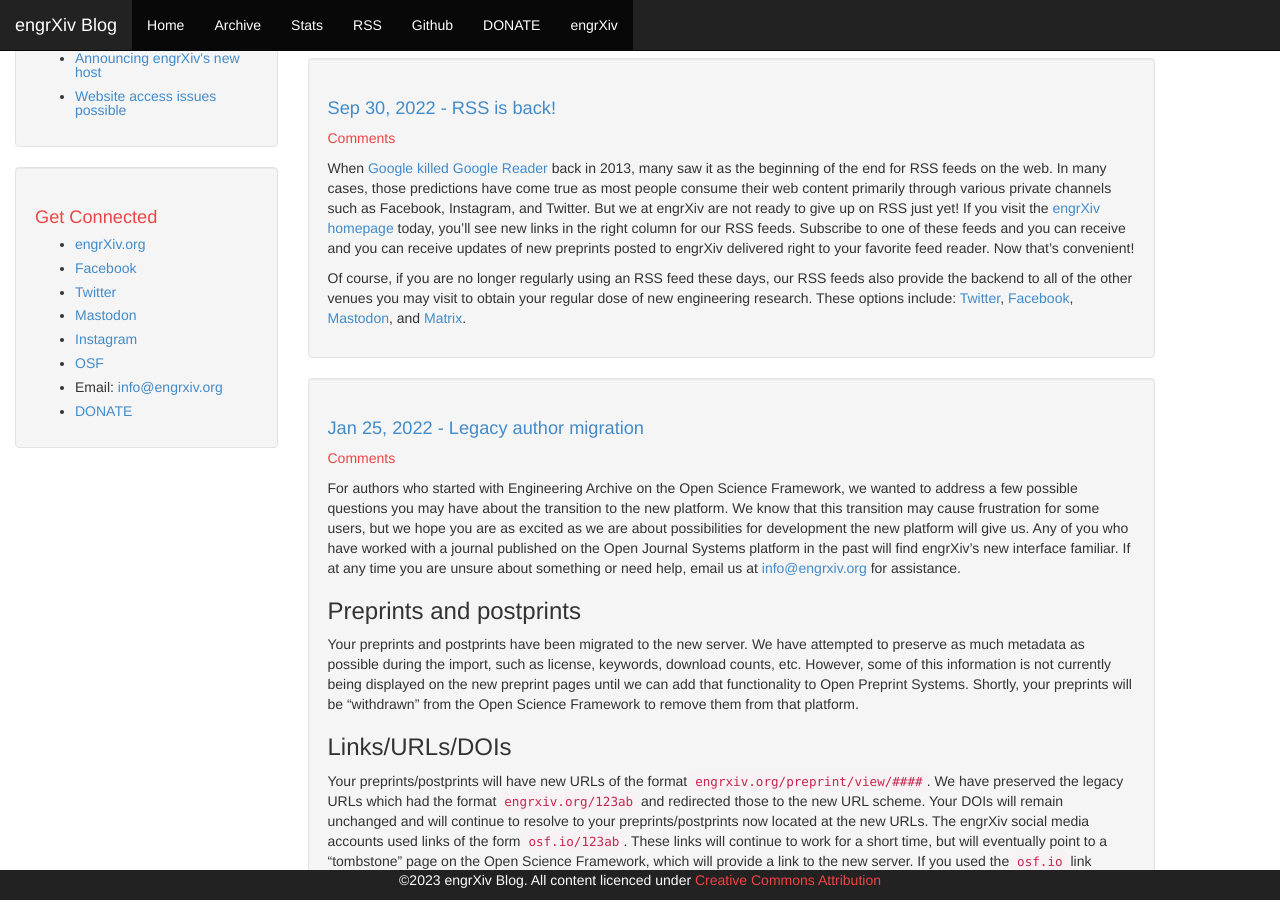
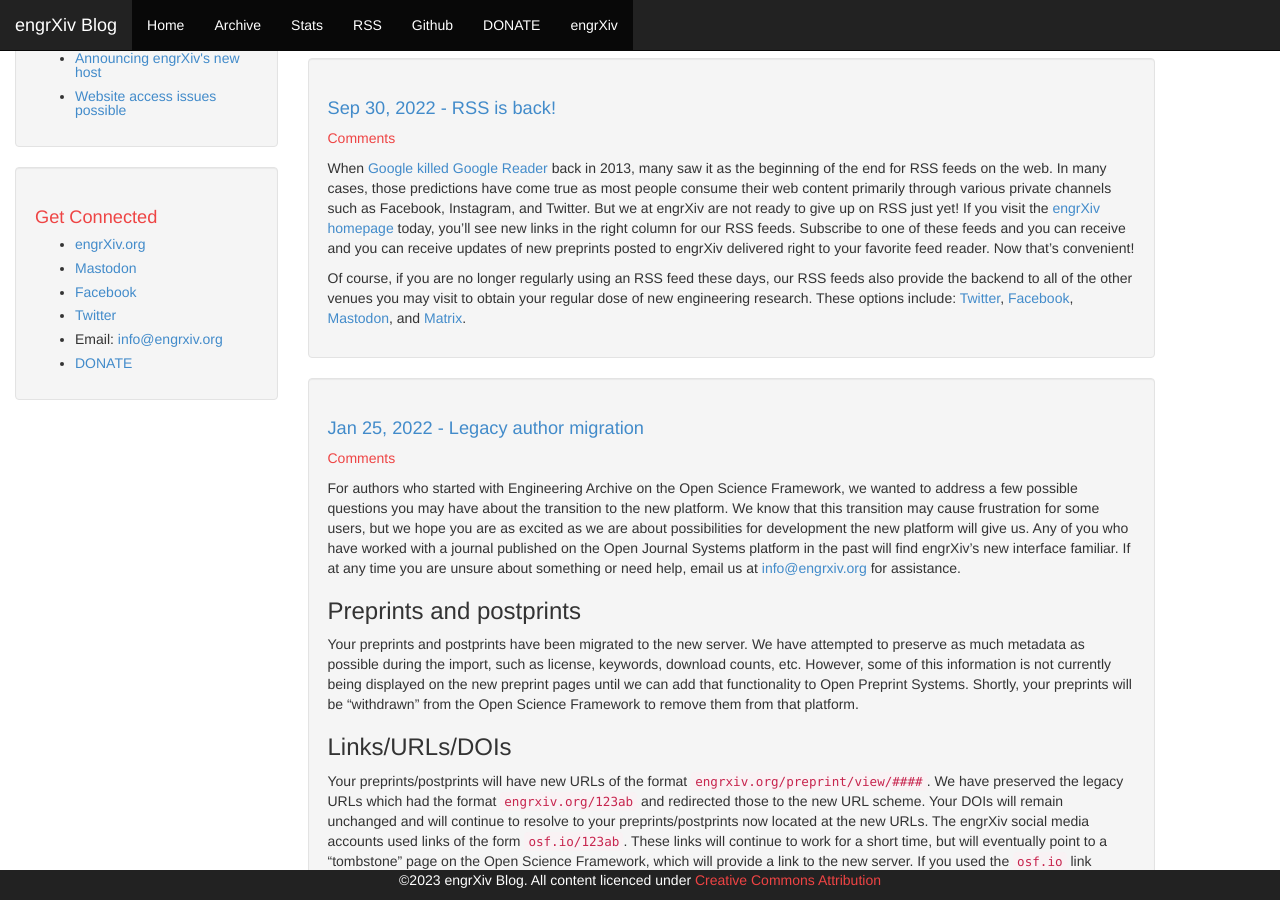
Before and after one commit to OpenEngr/engrXiv, a Jekyll site: the page built from index.html, in a window 1280 px wide and 900 px high, scrolled down 482 px. Built offline with Jekyll 4.4.1, drawn with Linux system fonts in a browser that asks for light colours; the list of posts is cut into pages by our own code; comment, search, counter and statistics services are not loaded.

Commit message:
update social links

```diff
--- a/_includes/links-list.html
+++ b/_includes/links-list.html
@@ -1,11 +1,9 @@
 <h1>Get Connected</h1>
 <ul>
   <li><a href="http://www.engrxiv.org">engrXiv.org</a></li>
+  <li><a rel="me" href="https://scicomm.xyz/@engrxiv">Mastodon</a></li>
   <li><a href="https://www.facebook.com/engrXiv/">Facebook</a></li>
   <li><a href="https://twitter.com/engrxiv">Twitter</a></li>
-  <li><a href="https://scicomm.xyz/@engrxiv">Mastodon</a></li>
-  <li><a href="https://www.instagram.com/engrxiv/">Instagram</a></li>
-  <li><a href="https://osf.io/j49t2/">OSF</a></li>
   <li>Email: <a href="mailto:info@engrxiv.org">info@engrxiv.org</a></li>
   <li><a href="http://blog.engrxiv.org/donate/">DONATE</a></li>
 </ul>
```
